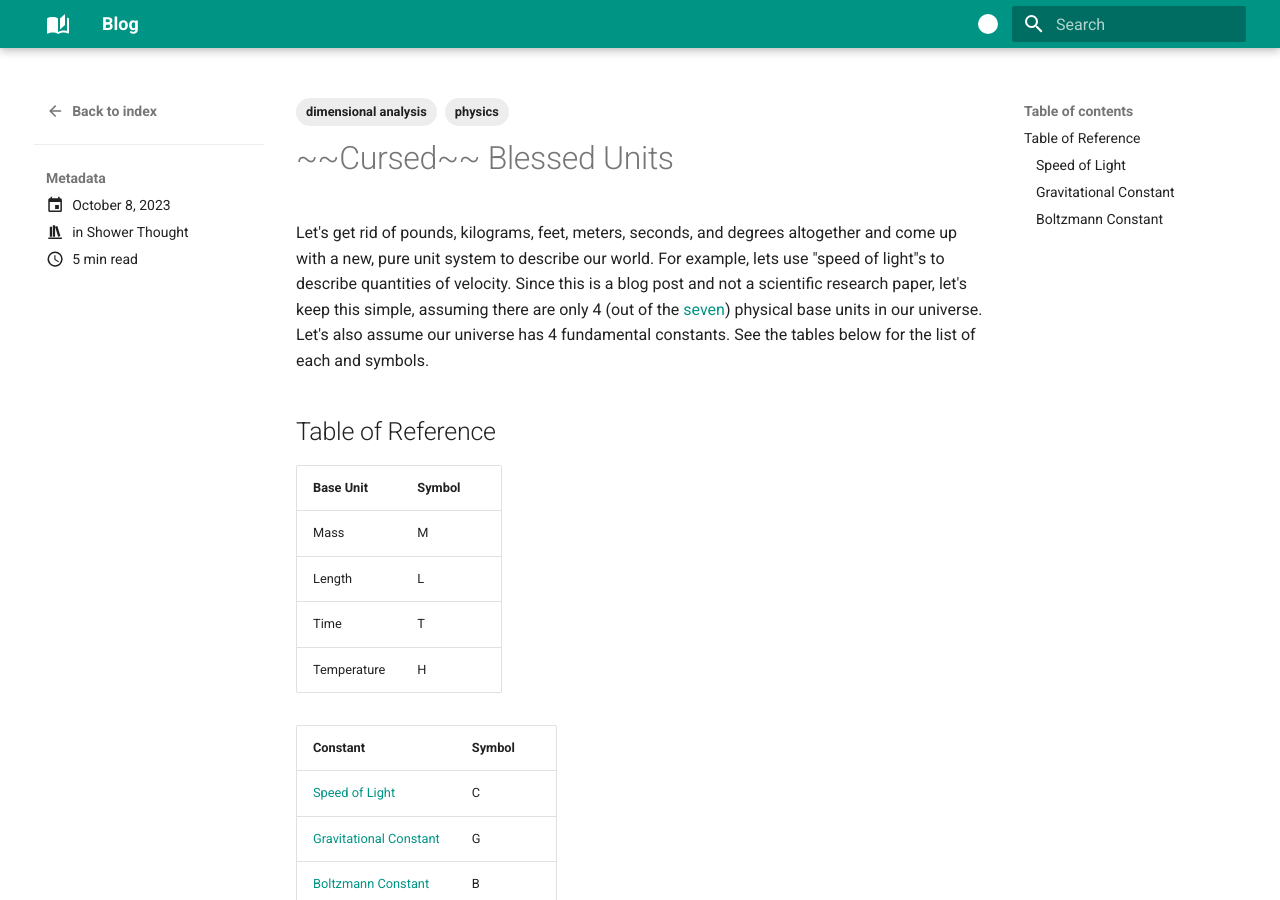
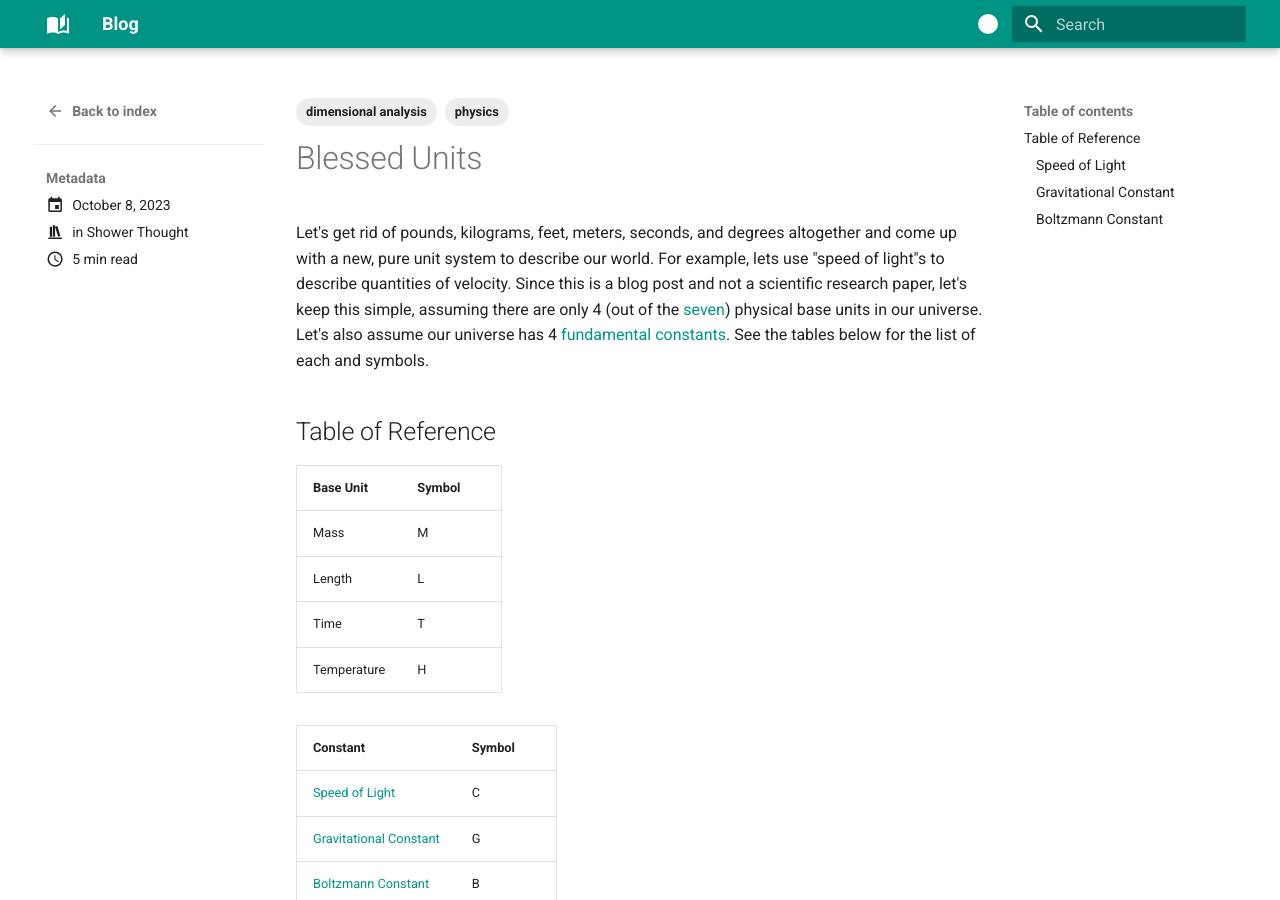
Before and after one commit to nicfv/Me, an MkDocs documentation site: the page built from docs/posts/006-cursed-units.md, in a window 1280 px wide and 900 px high. Built offline with MkDocs 1.6.1 and Material for MkDocs 9.7.7, drawn with Linux system fonts in a browser that asks for light colours.

Commit message:
Hyperlink and remove cursed

```diff
--- a/docs/posts/006-cursed-units.md
+++ b/docs/posts/006-cursed-units.md
@@ -7,9 +7,9 @@ tags:
   - dimensional analysis
 ---
 
-# ~~Cursed~~ Blessed Units
+# Blessed Units
 
-Let's get rid of pounds, kilograms, feet, meters, seconds, and degrees altogether and come up with a new, pure unit system to describe our world. For example, lets use "speed of light"s to describe quantities of velocity. Since this is a blog post and not a scientific research paper, let's keep this simple, assuming there are only 4 (out of the [seven](https://en.wikipedia.org/wiki/SI_base_unit)) physical base units in our universe. Let's also assume our universe has 4 fundamental constants. See the tables below for the list of each and symbols.
+Let's get rid of pounds, kilograms, feet, meters, seconds, and degrees altogether and come up with a new, pure unit system to describe our world. For example, lets use "speed of light"s to describe quantities of velocity. Since this is a blog post and not a scientific research paper, let's keep this simple, assuming there are only 4 (out of the [seven](https://en.wikipedia.org/wiki/SI_base_unit)) physical base units in our universe. Let's also assume our universe has 4 [fundamental constants](https://en.wikipedia.org/wiki/Physical_constant). See the tables below for the list of each and symbols.
 
 ## Table of Reference
 
```
